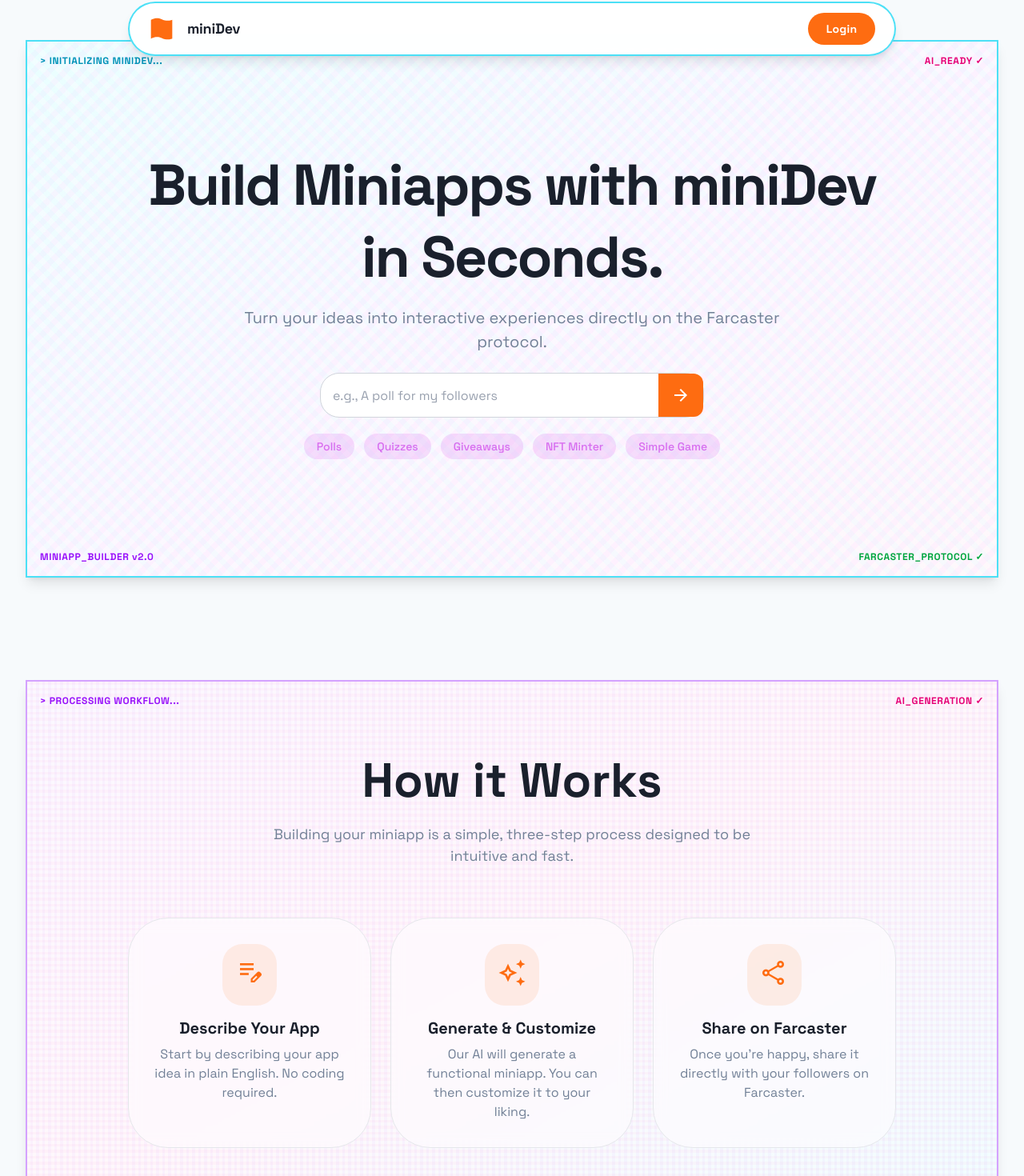
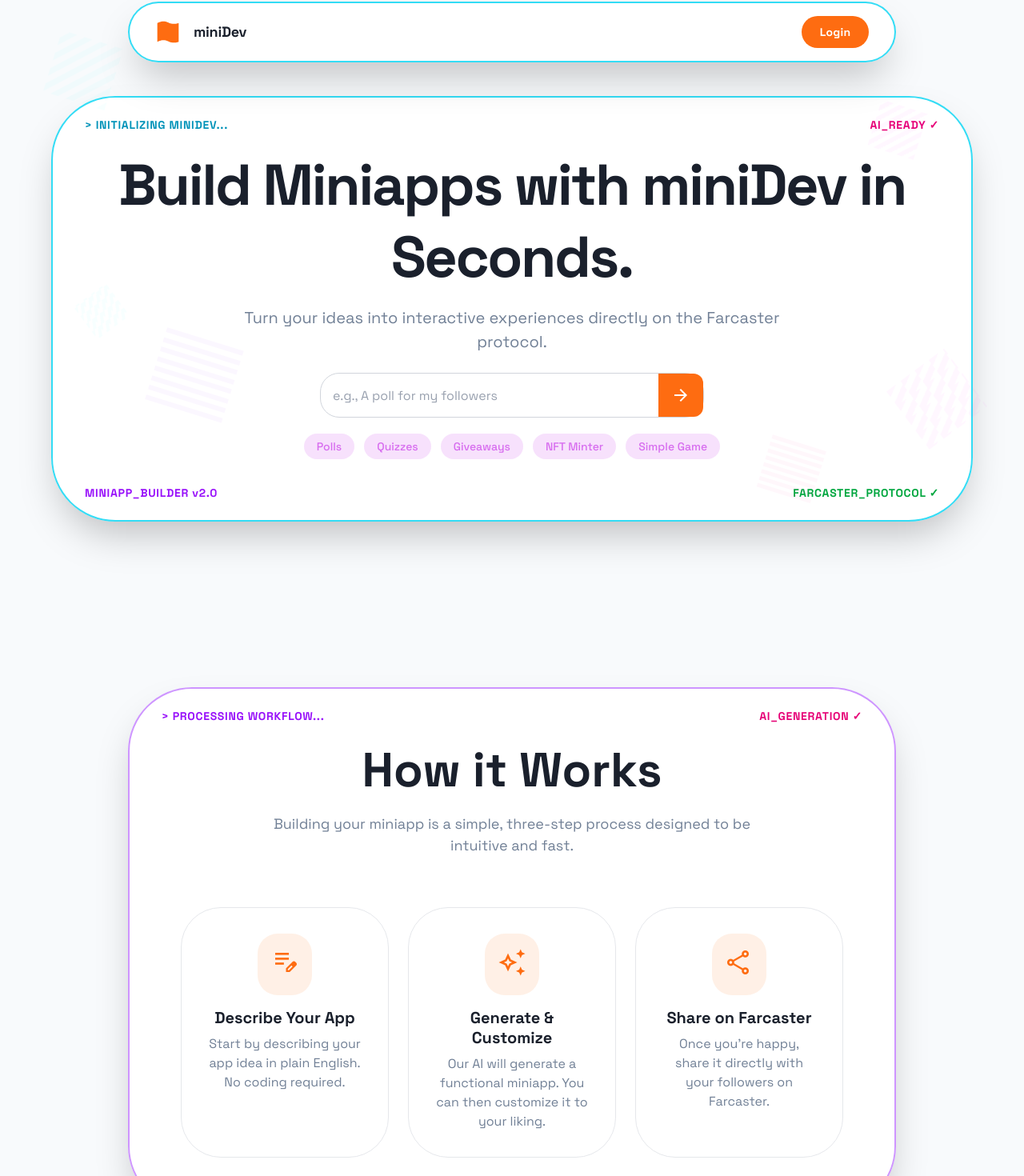
Before and after one commit to Trymbakmahant/miniDev, a Next.js app: page / in a window 1280 px wide. Shown: the part 14-1484 px from the top of the page at 80% size. Built offline with nearby package versions, Linux system fonts and the light colour scheme.

Commit message:
feat :  moving to prallax effect  update

```diff
--- a/app/globals.css
+++ b/app/globals.css
@@ -96,3 +96,143 @@
   opacity: 1 !important;
   transform: translateY(0) translateX(0) !important;
 }
+
+/* Global background */
+body {
+  background: #f8fafc;
+}
+
+/* Dithercore floating elements */
+.dither-element {
+  position: fixed;
+  pointer-events: none;
+  z-index: 1;
+  opacity: 0.1;
+  animation: float-dither 20s infinite linear;
+}
+
+.dither-element-1 {
+  width: 80px;
+  height: 80px;
+  background: linear-gradient(
+    45deg,
+    transparent 25%,
+    rgba(0, 255, 255, 0.3) 25%,
+    rgba(0, 255, 255, 0.3) 50%,
+    transparent 50%,
+    transparent 75%,
+    rgba(0, 255, 255, 0.3) 75%
+  );
+  background-size: 20px 20px;
+  top: 10%;
+  left: 5%;
+  animation-delay: 0s;
+}
+
+.dither-element-2 {
+  width: 60px;
+  height: 60px;
+  background: linear-gradient(
+    -45deg,
+    transparent 25%,
+    rgba(255, 0, 255, 0.3) 25%,
+    rgba(255, 0, 255, 0.3) 50%,
+    transparent 50%,
+    transparent 75%,
+    rgba(255, 0, 255, 0.3) 75%
+  );
+  background-size: 15px 15px;
+  top: 20%;
+  right: 10%;
+  animation-delay: -5s;
+}
+
+.dither-element-3 {
+  width: 100px;
+  height: 100px;
+  background: linear-gradient(
+    90deg,
+    transparent 25%,
+    rgba(128, 0, 255, 0.3) 25%,
+    rgba(128, 0, 255, 0.3) 50%,
+    transparent 50%,
+    transparent 75%,
+    rgba(128, 0, 255, 0.3) 75%
+  );
+  background-size: 25px 25px;
+  bottom: 30%;
+  left: 15%;
+  animation-delay: -10s;
+}
+
+.dither-element-4 {
+  width: 70px;
+  height: 70px;
+  background: linear-gradient(
+    0deg,
+    transparent 25%,
+    rgba(255, 0, 128, 0.3) 25%,
+    rgba(255, 0, 128, 0.3) 50%,
+    transparent 50%,
+    transparent 75%,
+    rgba(255, 0, 128, 0.3) 75%
+  );
+  background-size: 18px 18px;
+  bottom: 20%;
+  right: 20%;
+  animation-delay: -15s;
+}
+
+.dither-element-5 {
+  width: 50px;
+  height: 50px;
+  background: linear-gradient(
+    30deg,
+    transparent 25%,
+    rgba(0, 255, 255, 0.3) 25%,
+    rgba(0, 255, 255, 0.3) 50%,
+    transparent 50%,
+    transparent 75%,
+    rgba(0, 255, 255, 0.3) 75%
+  );
+  background-size: 12px 12px;
+  top: 50%;
+  left: 8%;
+  animation-delay: -7s;
+}
+
+.dither-element-6 {
+  width: 90px;
+  height: 90px;
+  background: linear-gradient(
+    -30deg,
+    transparent 25%,
+    rgba(255, 0, 255, 0.3) 25%,
+    rgba(255, 0, 255, 0.3) 50%,
+    transparent 50%,
+    transparent 75%,
+    rgba(255, 0, 255, 0.3) 75%
+  );
+  background-size: 22px 22px;
+  top: 60%;
+  right: 5%;
+  animation-delay: -12s;
+}
+
+@keyframes float-dither {
+  0% {
+    transform: translateY(0px) rotate(0deg);
+  }
+  25% {
+    transform: translateY(-20px) rotate(90deg);
+  }
+  50% {
+    transform: translateY(-10px) rotate(180deg);
+  }
+  75% {
+    transform: translateY(-30px) rotate(270deg);
+  }
+  100% {
+    transform: translateY(0px) rotate(360deg);
+  }
+}
--- a/app/page.tsx
+++ b/app/page.tsx
@@ -12,6 +12,14 @@
   const { heroRef, howItWorksRef, leaderboardRef } = useGSAPAnimations();
   return (
     <div className="relative flex h-auto min-h-screen w-full flex-col overflow-x-hidden">
+      {/* Floating Dithercore Elements */}
+      <div className="dither-element dither-element-1"></div>
+      <div className="dither-element dither-element-2"></div>
+      <div className="dither-element dither-element-3"></div>
+      <div className="dither-element dither-element-4"></div>
+      <div className="dither-element dither-element-5"></div>
+      <div className="dither-element dither-element-6"></div>
+
       <div className="layout-container flex h-full grow flex-col">
         <div className="flex flex-1 justify-center">
           <div className="layout-content-container flex flex-col w-full">
--- a/components/layout/Footer.tsx
+++ b/components/layout/Footer.tsx
@@ -7,7 +7,7 @@
       role="contentinfo"
     >
       <div className="flex items-center justify-center">
-        <div className="flex flex-col md:flex-row items-center justify-between gap-4 bg-white/95 backdrop-blur-sm border-2 border-purple-400/70 shadow-lg rounded-full px-8 py-4 w-full max-w-6xl">
+        <div className="flex flex-col md:flex-row items-center justify-between gap-4 bg-white/98 backdrop-blur-md border-2 border-purple-400/80 shadow-2xl rounded-full px-10 py-6 w-full max-w-6xl">
           <p className="text-text-secondary text-sm font-display">
             Building the future with miniDev.
           </p>
--- a/components/layout/Navbar.tsx
+++ b/components/layout/Navbar.tsx
@@ -5,7 +5,7 @@
 export const Navbar: React.FC = () => {
   return (
     <header className="navbar fixed top-0 left-0 right-0 z-50 flex items-center justify-center px-4 py-4 md:px-10 lg:px-20 xl:px-40">
-      <div className="flex items-center justify-between whitespace-nowrap bg-white/95 backdrop-blur-sm border-2 border-cyan-400/70 shadow-lg rounded-full px-6 py-3 w-full max-w-6xl">
+      <div className="flex items-center justify-between whitespace-nowrap bg-white/98 backdrop-blur-md border-2 border-cyan-400/80 shadow-2xl rounded-full px-8 py-4 w-full max-w-6xl">
         <div className="flex items-center gap-4 text-text-primary">
           <div className="size-8 text-primary">
             <svg
--- a/components/sections/Hero.tsx
+++ b/components/sections/Hero.tsx
@@ -41,45 +41,24 @@
 
   return (
     <section
-      className="relative flex bg-background-light flex-col items-center justify-center h-screen px-4 overflow-hidden"
+      className="relative flex flex-col items-center justify-center h-screen px-4 overflow-hidden"
       aria-labelledby="hero-heading"
     >
-      {/* Dithercore Background */}
-      <div className="absolute inset-0 bg-white/95 mx-8 my-16 border-2 border-cyan-400/70 shadow-lg">
-        <div className="absolute inset-0 bg-gradient-to-br from-cyan-100/30 via-purple-100/30 to-pink-100/30"></div>
-        <div
-          className="absolute inset-0 opacity-30"
-          style={{
-            backgroundImage: `
-            linear-gradient(45deg, transparent 25%, rgba(0,255,255,0.1) 25%, rgba(0,255,255,0.1) 50%, transparent 50%, transparent 75%, rgba(0,255,255,0.1) 75%),
-            linear-gradient(-45deg, transparent 25%, rgba(255,0,255,0.1) 25%, rgba(255,0,255,0.1) 50%, transparent 50%, transparent 75%, rgba(255,0,255,0.1) 75%)
-          `,
-            backgroundSize: "20px 20px",
-          }}
-        ></div>
-        <div className="absolute top-4 left-4 text-cyan-600 font-mono text-xs tracking-wider font-semibold">
+      {/* Pill Container */}
+      <div className="relative bg-white/98 backdrop-blur-md border-2 border-cyan-400/80 shadow-2xl rounded-[80px] p-16 w-full max-w-6xl mx-4">
+        <div className="absolute top-6 left-10 text-cyan-600 font-mono text-sm tracking-wider font-bold">
           &gt; INITIALIZING MINIDEV...
         </div>
-        <div className="absolute top-4 right-4 text-pink-600 font-mono text-xs tracking-wider font-semibold">
+        <div className="absolute top-6 right-10 text-pink-600 font-mono text-sm tracking-wider font-bold">
           AI_READY ✓
         </div>
-        <div className="absolute bottom-4 left-4 text-purple-600 font-mono text-xs tracking-wider font-semibold">
+        <div className="absolute bottom-6 left-10 text-purple-600 font-mono text-sm tracking-wider font-bold">
           MINIAPP_BUILDER v2.0
         </div>
-        <div className="absolute bottom-4 right-4 text-green-600 font-mono text-xs tracking-wider font-semibold">
+        <div className="absolute bottom-6 right-10 text-green-600 font-mono text-sm tracking-wider font-bold">
           FARCASTER_PROTOCOL ✓
         </div>
-      </div>
-      <div className="hero-float-1 absolute -left-32 -top-20 text-primary/10 text-[30rem] leading-none material-symbols-outlined transform -rotate-12">
-        token
-      </div>
-      <div className="hero-float-2 absolute -right-40 bottom-0 text-secondary/10 text-[25rem] leading-none material-symbols-outlined transform rotate-12">
-        apps
-      </div>
-      {/* <div className="absolute  transform  right-[-150px] bottom-[-150px] opacity-20">
-        <Image width={700} height={900} src="/flash.svg" alt="Flash icon" />
-      </div> */}
-      <div className="hero-content z-10 flex flex-col gap-6 w-full max-w-[960px]">
+        <div className="hero-content z-10 flex flex-col gap-6 w-full">
           <div className="text-center flex flex-col gap-4 px-4">
             <h1
               id="hero-heading"
@@ -108,7 +87,9 @@
                   className="flex items-center justify-center h-full px-4 text-white bg-primary rounded-r-xl hover:bg-primary/90"
                   type="submit"
                 >
-                <span className="material-symbols-outlined">arrow_forward</span>
+                  <span className="material-symbols-outlined">
+                    arrow_forward
+                  </span>
                 </AnimatedButton>
               </div>
               {error && <p className="text-red-500 text-sm pl-2">{error}</p>}
@@ -128,6 +109,7 @@
             </div>
           </div>
         </div>
+      </div>
     </section>
   );
 };
--- a/components/sections/HowItWorks.tsx
+++ b/components/sections/HowItWorks.tsx
@@ -27,36 +27,21 @@
       className="relative flex flex-col items-center justify-center h-screen px-4 md:px-10 lg:px-20 xl:px-40 overflow-hidden"
       aria-labelledby="how-it-works-heading"
     >
-      {/* Dithercore Background */}
-      <div className="absolute inset-0 bg-white/95 mx-8 my-16 border-2 border-purple-400/70 shadow-lg">
-        <div className="absolute inset-0 bg-gradient-to-br from-purple-100/30 via-pink-100/30 to-cyan-100/30"></div>
-        <div
-          className="absolute inset-0 opacity-30"
-          style={{
-            backgroundImage: `
-            linear-gradient(90deg, transparent 25%, rgba(128,0,255,0.1) 25%, rgba(128,0,255,0.1) 50%, transparent 50%, transparent 75%, rgba(128,0,255,0.1) 75%),
-            linear-gradient(0deg, transparent 25%, rgba(255,0,128,0.1) 25%, rgba(255,0,128,0.1) 50%, transparent 50%, transparent 75%, rgba(255,0,128,0.1) 75%)
-          `,
-            backgroundSize: "15px 15px",
-          }}
-        ></div>
-        <div className="absolute top-4 left-4 text-purple-600 font-mono text-xs tracking-wider font-semibold">
+      {/* Pill Container */}
+      <div className="relative bg-white/98 backdrop-blur-md border-2 border-purple-400/80 shadow-2xl rounded-[80px] p-16 w-full max-w-6xl mx-4">
+        <div className="absolute top-6 left-10 text-purple-600 font-mono text-sm tracking-wider font-bold">
           &gt; PROCESSING WORKFLOW...
         </div>
-        <div className="absolute top-4 right-4 text-pink-600 font-mono text-xs tracking-wider font-semibold">
+        <div className="absolute top-6 right-10 text-pink-600 font-mono text-sm tracking-wider font-bold">
           AI_GENERATION ✓
         </div>
-        <div className="absolute bottom-4 left-4 text-cyan-600 font-mono text-xs tracking-wider font-semibold">
+        <div className="absolute bottom-6 left-10 text-cyan-600 font-mono text-sm tracking-wider font-bold">
           BUILD_SYSTEM v2.0
         </div>
-        <div className="absolute bottom-4 right-4 text-green-600 font-mono text-xs tracking-wider font-semibold">
+        <div className="absolute bottom-6 right-10 text-green-600 font-mono text-sm tracking-wider font-bold">
           DEPLOY_READY ✓
         </div>
-      </div>
-      <div className="how-it-works-float absolute -left-60 top-1/2 -translate-y-1/2 text-primary/10 text-[40rem] leading-none material-symbols-outlined transform -rotate-45">
-        integration_instructions
-      </div>
-      <div className="how-it-works-content z-10 flex flex-col gap-16 w-full max-w-[960px]">
+        <div className="how-it-works-content z-10 flex flex-col gap-16 w-full">
           <div className="flex flex-col gap-4 text-center">
             <h1
               id="how-it-works-heading"
@@ -65,8 +50,8 @@
               How it Works
             </h1>
             <p className="text-text-secondary text-lg font-normal leading-normal max-w-2xl mx-auto font-display">
-            Building your miniapp is a simple, three-step process designed to be
-            intuitive and fast.
+              Building your miniapp is a simple, three-step process designed to
+              be intuitive and fast.
             </p>
           </div>
           <div className="how-it-works-cards grid grid-cols-1 md:grid-cols-3 gap-6">
@@ -92,6 +77,7 @@
             ))}
           </div>
         </div>
+      </div>
     </section>
   );
 };
```
Also changed, not shown: components/sections/Leaderboard.tsx (+13 -24 lines). Lines whose indentation alone changed are shown as unchanged.
